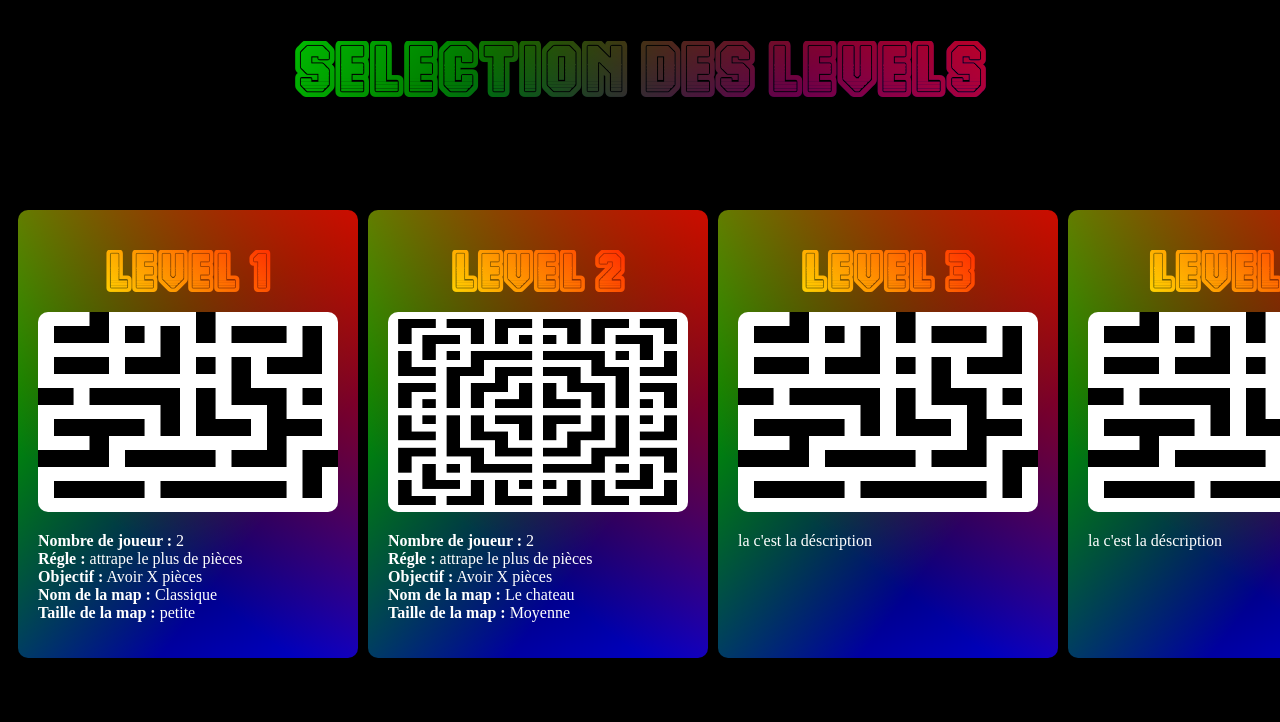
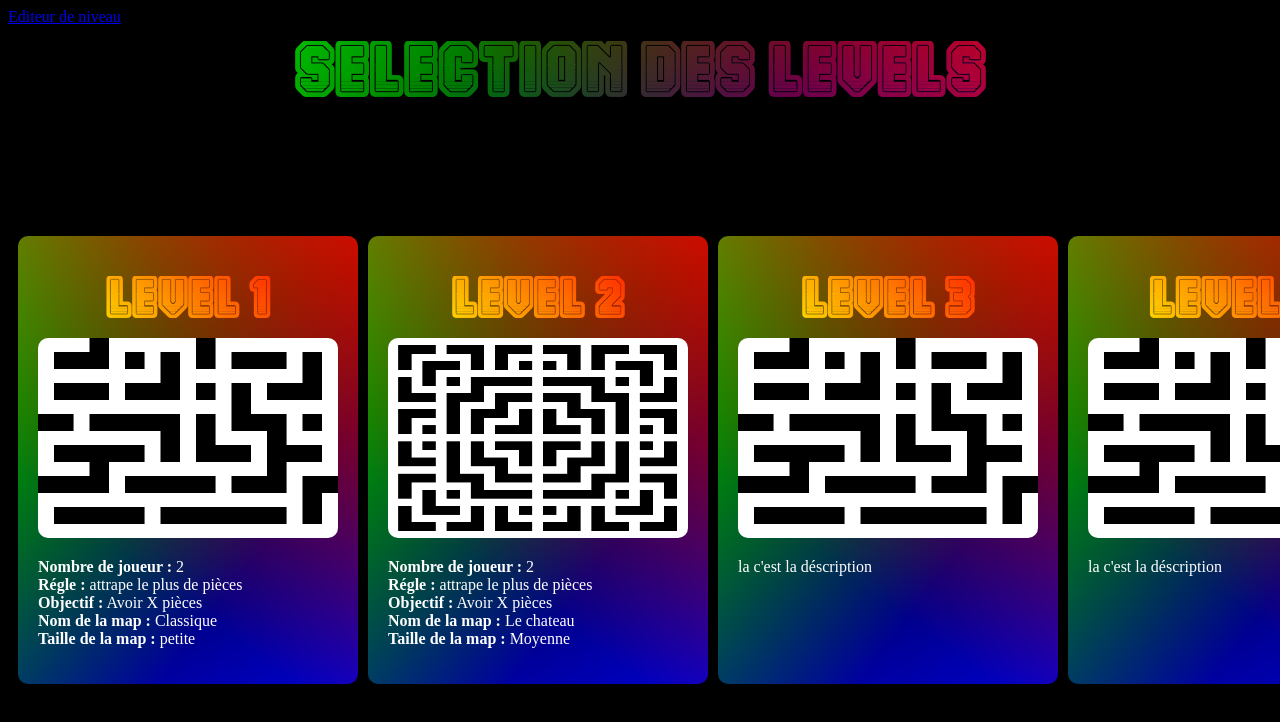
Before and after one commit to TheBigPoulet/Labyrinthe, a plain HTML site: page index.html in a window 1280 px wide. Shown: the top 722 px of the page. Drawn offline with nearby package versions, Linux system fonts and the light colour scheme.

Commit message:
acces a l'éditeur de noveau

```diff
--- a/index.html
+++ b/index.html
@@ -7,6 +7,7 @@
     </head>
     <body>
         <h1>Selection des levels</h1>
+        <a href="cases/index.html">Editeur de niveau</a>
         <div id="corp">
             <div id="level1" class="level">
                 <h2>Level 1</h2>
```
